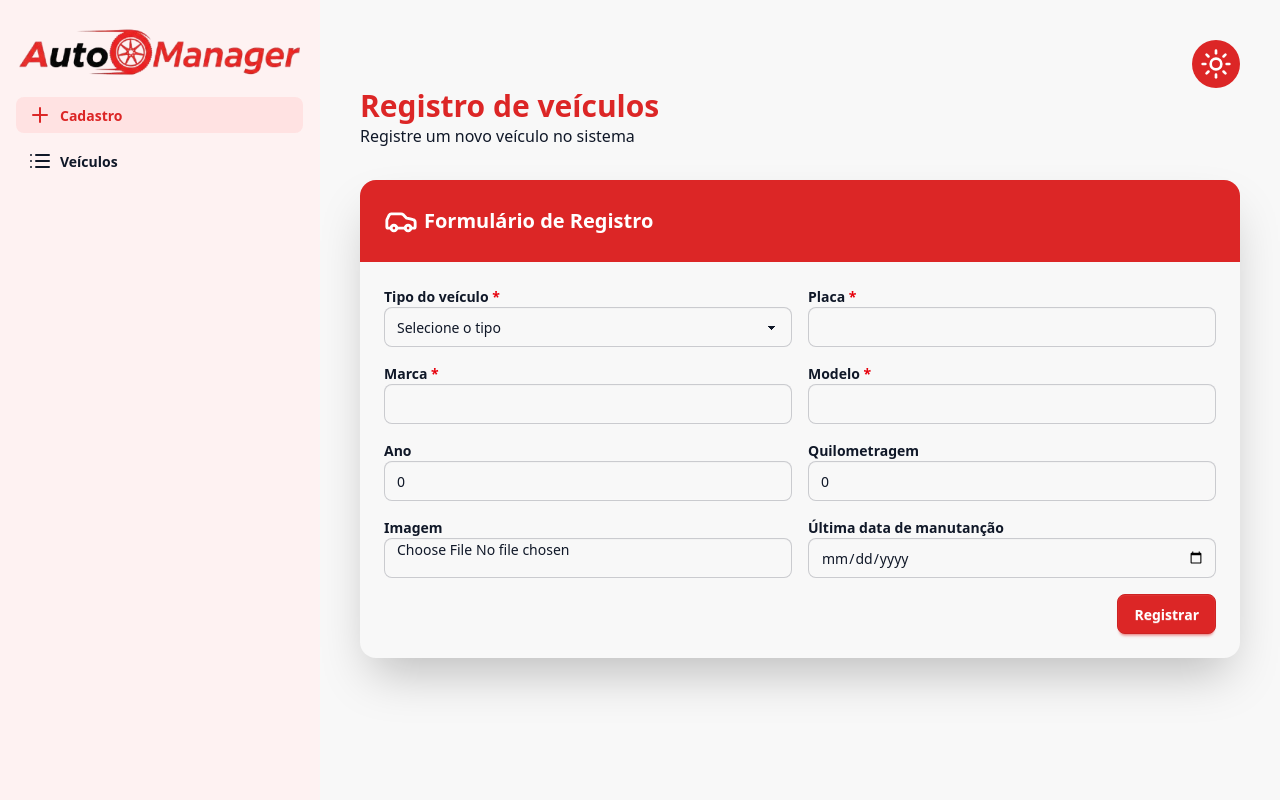
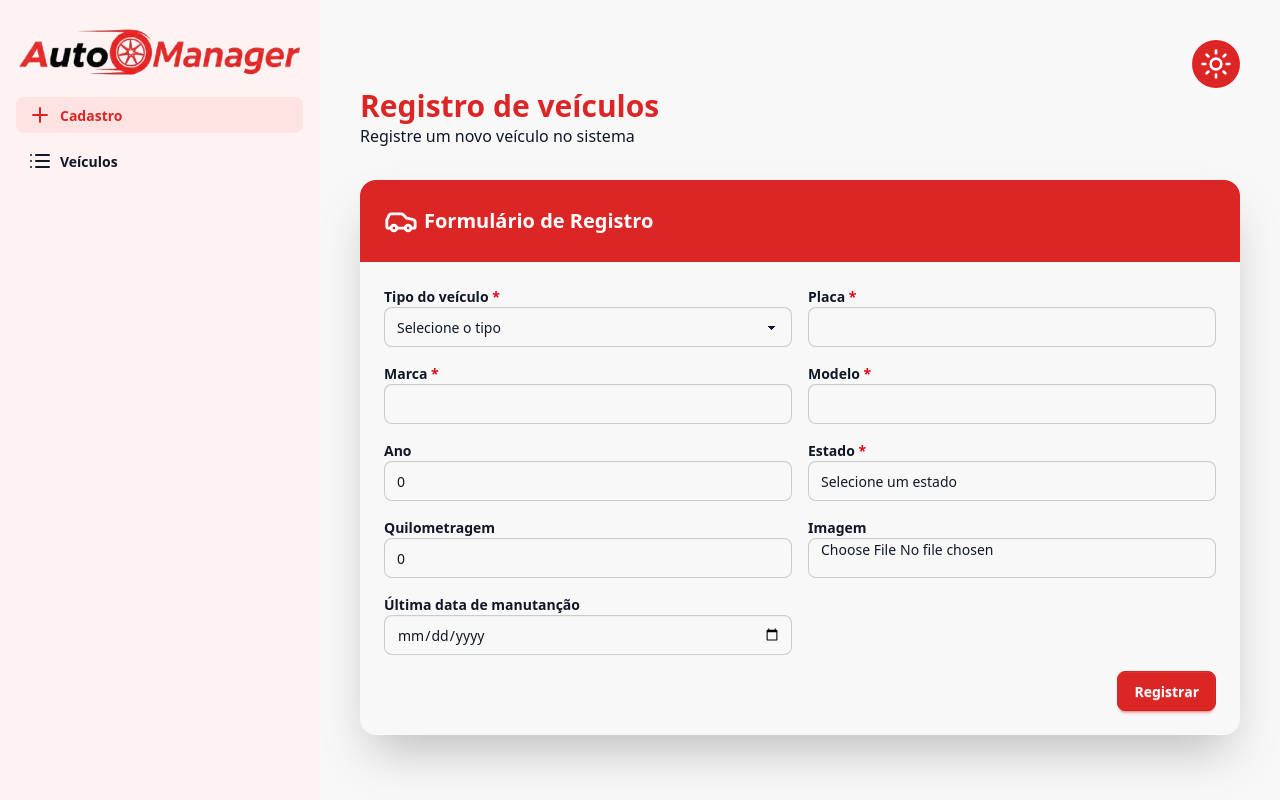
Before and after one commit to analeao-dev/automanager-web, a React (Vite) app: page /register in a window 1280 px wide. Built offline with nearby package versions, Linux system fonts and the light colour scheme.

Commit message:
feat: add state input in vehicle form

```diff
--- a/src/@types/requests/vehicles/createVehicleRequest.ts
+++ b/src/@types/requests/vehicles/createVehicleRequest.ts
@@ -7,4 +7,5 @@ export interface CreateVehicleRequest {
 	mileage: number;
 	image: string;
 	lastMaintenanceDate: string;
+	state: number;
 }
--- a/src/@types/requests/vehicles/updateVehicleRequest.ts
+++ b/src/@types/requests/vehicles/updateVehicleRequest.ts
@@ -8,4 +8,5 @@ export interface UpdateVehicleRequest {
 	mileage: number;
 	image: string;
 	lastMaintenanceDate: string;
+	state: number;
 }
--- a/src/@types/vehicle.ts
+++ b/src/@types/vehicle.ts
@@ -8,4 +8,5 @@ export interface Vehicle {
 	mileage: number;
 	image: string;
 	lastMaintenanceDate: string;
+	state: number;
 }
--- a/src/pages/vehicles/register.tsx
+++ b/src/pages/vehicles/register.tsx
@@ -3,6 +3,7 @@ import React, { useState } from "react";
 import { createVehicle } from "../../services/vehicleService";
 import { Alert } from "../../components/alert";
 import Card from "../../components/card";
+import STATES from "../../utils/states";
 
 function Register() {
 	const [type, setType] = useState<number>(0);
@@ -13,6 +14,7 @@ function Register() {
 	const [mileage, setMileage] = useState<number>(0);
 	const [image, setImage] = useState<string>("");
 	const [lastMaintenanceDate, setLastMaintenanceDate] = useState<string>("");
+	const [state, setState] = useState<number>(0);
 	const [loading, setLoading] = useState(false);
 	const [alertMessage, setAlertMessage] = useState("");
 	const [alertType, setAlertType] = useState<"success" | "error" | "info" | "warning">("info");
@@ -31,6 +33,7 @@ function Register() {
 			mileage: Number(mileage),
 			image,
 			lastMaintenanceDate,
+			state,
 		};
 
 		if (!newVehicle.type || !newVehicle.plate || !newVehicle.brand || !newVehicle.model) {
@@ -143,6 +146,27 @@ function Register() {
 							</div>
 
 							<div className='flex flex-col'>
+								<label htmlFor='state' className='font-semibold'>
+									Estado <span className='text-red-600'>*</span>
+								</label>
+								<select
+									id='state'
+									className='input w-full'
+									value={state}
+									onChange={(e) => setState(Number(e.target.value))}
+								>
+									<option value='0' disabled>
+										Selecione um estado
+									</option>
+									{STATES.map((state) => (
+										<option key={state.id} value={state.id}>
+											{state.name} - {state.abbreviation}
+										</option>
+									))}
+								</select>
+							</div>
+
+							<div className='flex flex-col'>
 								<label htmlFor='mileage' className='font-semibold'>
 									Quilometragem
 								</label>
--- /dev/null
+++ b/src/utils/states.ts
@@ -0,0 +1,31 @@
+const STATES = [
+	{ id: 1, name: "Acre", abbreviation: "AC" },
+	{ id: 2, name: "Alagoas", abbreviation: "AL" },
+	{ id: 3, name: "Amapá", abbreviation: "AP" },
+	{ id: 4, name: "Amazonas", abbreviation: "AM" },
+	{ id: 5, name: "Bahia", abbreviation: "BA" },
+	{ id: 6, name: "Ceará", abbreviation: "CE" },
+	{ id: 7, name: "Distrito Federal", abbreviation: "DF" },
+	{ id: 8, name: "Espírito Santo", abbreviation: "ES" },
+	{ id: 9, name: "Goiás", abbreviation: "GO" },
+	{ id: 10, name: "Maranhão", abbreviation: "MA" },
+	{ id: 11, name: "Mato Grosso", abbreviation: "MT" },
+	{ id: 12, name: "Mato Grosso do Sul", abbreviation: "MS" },
+	{ id: 13, name: "Minas Gerais", abbreviation: "MG" },
+	{ id: 14, name: "Pará", abbreviation: "PA" },
+	{ id: 15, name: "Paraíba", abbreviation: "PB" },
+	{ id: 16, name: "Paraná", abbreviation: "PR" },
+	{ id: 17, name: "Pernambuco", abbreviation: "PE" },
+	{ id: 18, name: "Piauí", abbreviation: "PI" },
+	{ id: 19, name: "Rio de Janeiro", abbreviation: "RJ" },
+	{ id: 20, name: "Rio Grande do Norte", abbreviation: "RN" },
+	{ id: 21, name: "Rio Grande do Sul", abbreviation: "RS" },
+	{ id: 22, name: "Rondônia", abbreviation: "RO" },
+	{ id: 23, name: "Roraima", abbreviation: "RR" },
+	{ id: 24, name: "Santa Catarina", abbreviation: "SC" },
+	{ id: 25, name: "São Paulo", abbreviation: "SP" },
+	{ id: 26, name: "Sergipe", abbreviation: "SE" },
+	{ id: 27, name: "Tocantins", abbreviation: "TO" },
+];
+
+export default STATES;
```
